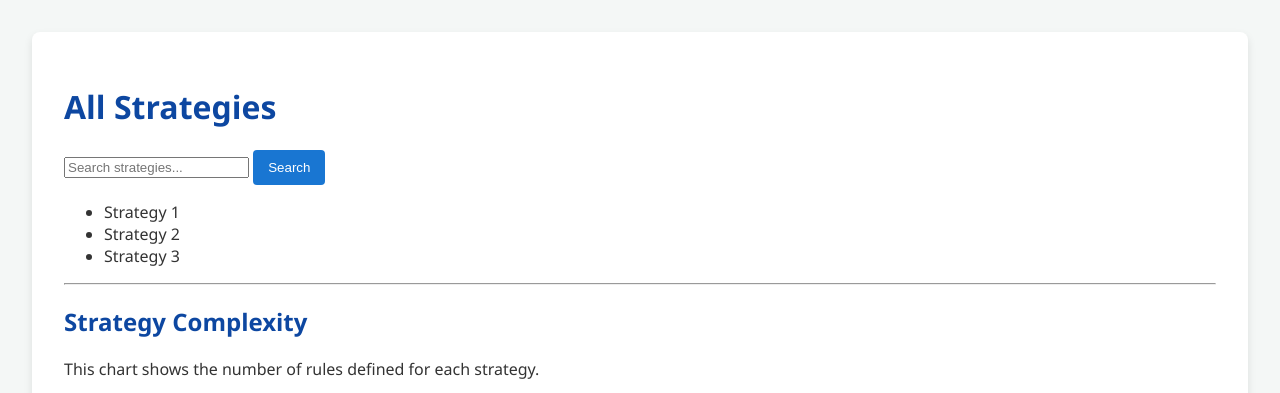
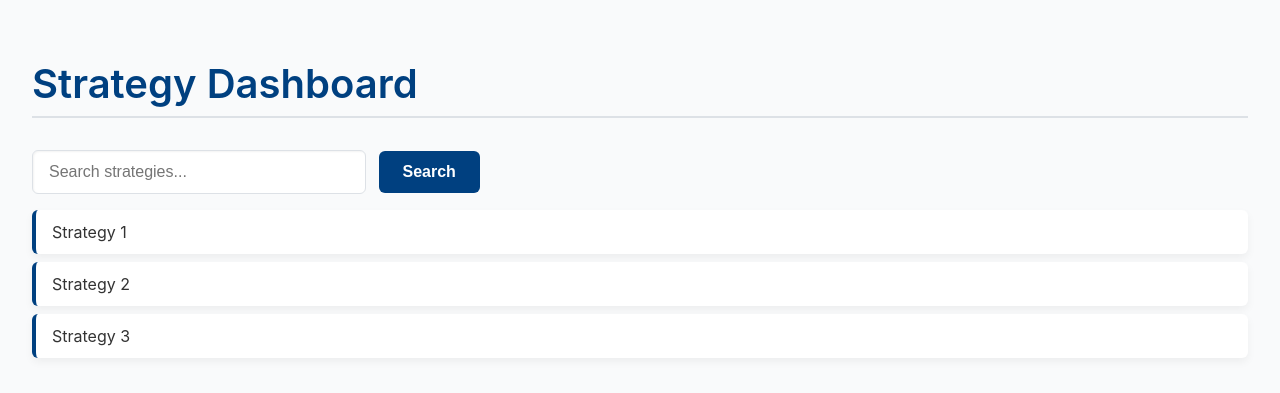
Before and after one commit to justinw2274/Assignment_Project_justin_jjward2, a Django app: page /strategies/generic/ in a window 1280 px wide. Shown: the top 393 px of the page. Run offline with Django 5.2, Linux system fonts and the light colour scheme; data comes from the database, SQL or seed files in the repository.

Commit message:
Refined the stylesheet to make webpage look nicer

```diff
--- a/paper_trader/static/paper_trader/css/style.css
+++ b/paper_trader/static/paper_trader/css/style.css
@@ -1,39 +1,127 @@
+/* --- Premium Dashboard Stylesheet --- */
+
+:root {
+    --primary-color: #004080;
+    --primary-hover: #003366;
+    --secondary-color: #f0f4f8;
+    --background-color: #f9fafb;
+    --text-color: #333;
+    --border-color: #dde1e6;
+    --card-shadow: 0 4px 8px rgba(0, 0, 0, 0.05);
+}
+
 body {
-    background-color: #f4f7f6;
-    font-family: 'Segoe UI', Tahoma, Geneva, Verdana, sans-serif;
-    color: #333;
+    font-family: -apple-system, BlinkMacSystemFont, "Segoe UI", Roboto, "Helvetica Neue", Arial, sans-serif;
+    background: var(--background-color);
+    color: var(--text-color);
     margin: 0;
     padding: 2rem;
 }
 
 h1, h2, h3, h4 {
-    color: #0d47a1;
+    color: var(--primary-color);
+    font-weight: 600;
+}
+
+h1 {
+    font-size: 2.5rem;
+    border-bottom: 2px solid var(--border-color);
+    padding-bottom: 0.5rem;
+    margin-bottom: 2rem;
+}
+
+h2 {
+    font-size: 1.75rem;
+    margin-top: 2.5rem;
 }
 
 a {
-    color: #1565c0;
+    color: var(--primary-hover);
+    text-decoration: none;
 }
 
 a:hover {
-    color: #0d47a1;
+    text-decoration: underline;
 }
 
-.content-card {
-    background-color: #ffffff;
-    border-radius: 8px;
-    padding: 2rem;
-    box-shadow: 0 4px 8px rgba(0,0,0,0.1);
+hr {
+    border: none;
+    border-top: 1px solid var(--border-color);
+    margin: 2.5rem 0;
 }
 
-button {
-    background-color: #1976d2;
+/* --- Form Styles --- */
+form input[type="text"] {
+    border: 1px solid var(--border-color);
+    padding: 0.75rem 1rem;
+    border-radius: 6px;
+    width: 300px;
+    font-size: 1rem;
+    margin-right: 0.5rem;
+    box-shadow: inset 1px 1px 2px rgba(0,0,0,0.05);
+}
+
+form button {
+    background-color: var(--primary-color);
     color: white;
     border: none;
-    padding: 10px 15px;
-    border-radius: 4px;
+    padding: 0.75rem 1.5rem;
+    border-radius: 6px;
+    font-weight: 600;
     cursor: pointer;
+    font-size: 1rem;
+    transition: background-color 0.2s;
 }
 
-button:hover {
-    background-color: #1565c0;
+form button:hover {
+    background-color: var(--primary-hover);
 }
+
+/* --- List Styles --- */
+ul {
+    list-style-type: none;
+    padding-left: 0;
+}
+
+ul li {
+    background: white;
+    padding: 0.75rem 1rem;
+    margin-bottom: 0.5rem;
+    border-radius: 6px;
+    box-shadow: var(--card-shadow);
+    border-left: 4px solid var(--primary-color);
+}
+
+/* --- Chart and Summary Statistics --- */
+.chart-container, .summary-block {
+    background: white;
+    padding: 2rem;
+    border-radius: 8px;
+    box-shadow: var(--card-shadow);
+    margin-top: 1rem;
+}
+
+.chart-container img {
+    max-width: 100%;
+    height: auto;
+}
+
+.summary-stats-grid {
+    display: grid;
+    grid-template-columns: repeat(auto-fit, minmax(300px, 1fr));
+    gap: 1.5rem;
+    margin-top: 1rem;
+}
+
+.summary-block h4 {
+    margin-top: 0;
+    border-bottom: 2px solid var(--secondary-color);
+    padding-bottom: 0.5rem;
+}
+
+.summary-block ul li {
+    border-left: none;
+    box-shadow: none;
+    padding: 0.5rem 0;
+    background: none;
+}
--- a/paper_trader/templates/paper_trader/strategy_list_generic.html
+++ b/paper_trader/templates/paper_trader/strategy_list_generic.html
@@ -1,17 +1,19 @@
 {% extends "paper_trader/base.html" %}
 
-{% block title %}Strategies{% endblock %}
+{% block title %}Strategy Dashboard{% endblock %}
 
 {% block content %}
-  <h1>All Strategies</h1>
+    <h1>Strategy Dashboard</h1>
 
+    <!-- Search and List Section -->
     <form method="get" action="">
         <input type="text" name="q" placeholder="Search strategies..." value="{{ search_query }}">
         <button type="submit">Search</button>
     </form>
 
     {% if search_query %}
-    <p><i>Showing {{ strategies.count }} results for "{{ search_query }}".</i>
+        <p style="margin-top: 1rem;">
+            <i>Showing {{ strategies.count }} results for "{{ search_query }}".</i>
             <a href="{% url 'paper_trader:strategy_list_generic' %}">Clear search</a>
         </p>
     {% endif %}
@@ -26,39 +28,37 @@
 
     <hr>
 
+    <!-- Chart Section -->
     <h2>Strategy Complexity</h2>
+    <div class="chart-container">
         <p>This chart shows the number of rules defined for each strategy.</p>
-  <img
-    src="{% url 'paper_trader:strategy_rules_chart' %}"
-    alt="Bar chart showing the number of rules per strategy."
-    style="max-width: 100%; height: auto;"
-  >
+        <img src="{% url 'paper_trader:strategy_rules_chart' %}" alt="Bar chart showing the number of rules per strategy.">
+    </div>
 
     <hr>
 
+    <!-- Summary Statistics Section -->
     <h2>Summary Statistics</h2>
-
+    <div class="summary-stats-grid">
+        <div class="summary-block">
             <h4>Totals</h4>
-  <p><strong>Total strategies:</strong> {{ total_strategies }}</p>
-
-  <h4>Breakdowns</h4>
-  <div style="display: flex; gap: 2rem; flex-wrap: wrap;">
-    <div>
-      <strong>Rules per strategy</strong>
+            <p><strong>Total Strategies:</strong> {{ total_strategies }}</p>
+        </div>
+        <div class="summary-block">
+            <h4>Rules per Strategy</h4>
             <ul>
                 {% for s in rules_per_strategy %}
-          <li>{{ s.name }}: {{ s.rule_count }}</li>
+                    <li>{{ s.name }}: {{ s.rule_count }} rules</li>
                 {% empty %}
                     <li>No strategies to analyze.</li>
                 {% endfor %}
             </ul>
         </div>
-
-    <div>
-      <strong>Trades per strategy</strong>
+        <div class="summary-block">
+            <h4>Trades per Strategy</h4>
             <ul>
                 {% for s in trades_per_strategy %}
-          <li>{{ s.name }}: {{ s.trade_count }}</li>
+                    <li>{{ s.name }}: {{ s.trade_count }} trades</li>
                 {% empty %}
                     <li>No strategies to analyze.</li>
                 {% endfor %}
```
Lines whose indentation alone changed are shown as unchanged.
